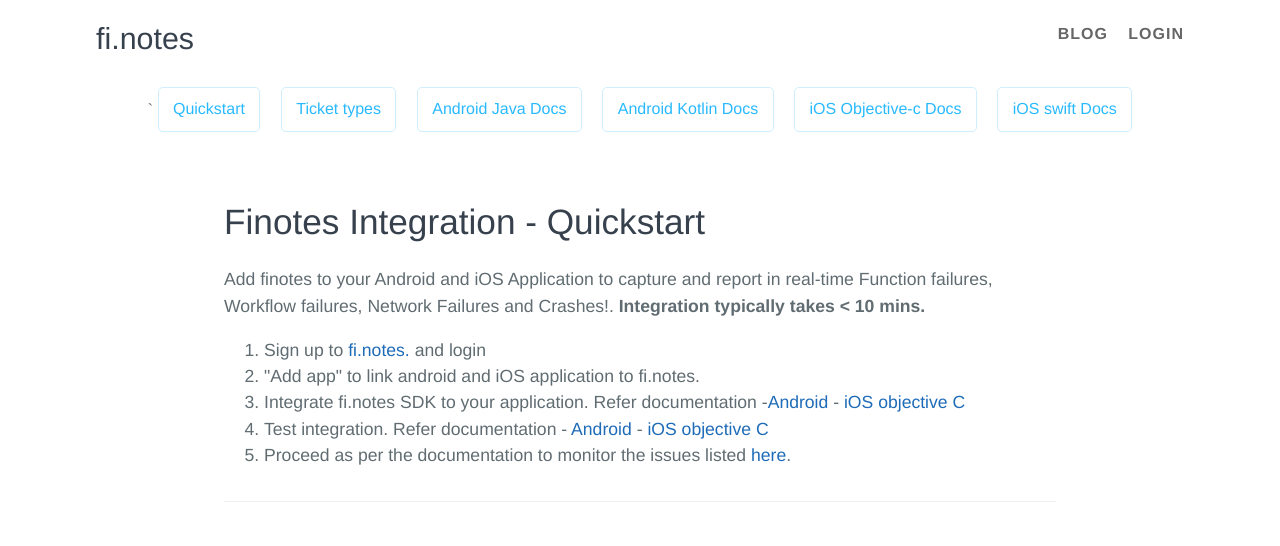
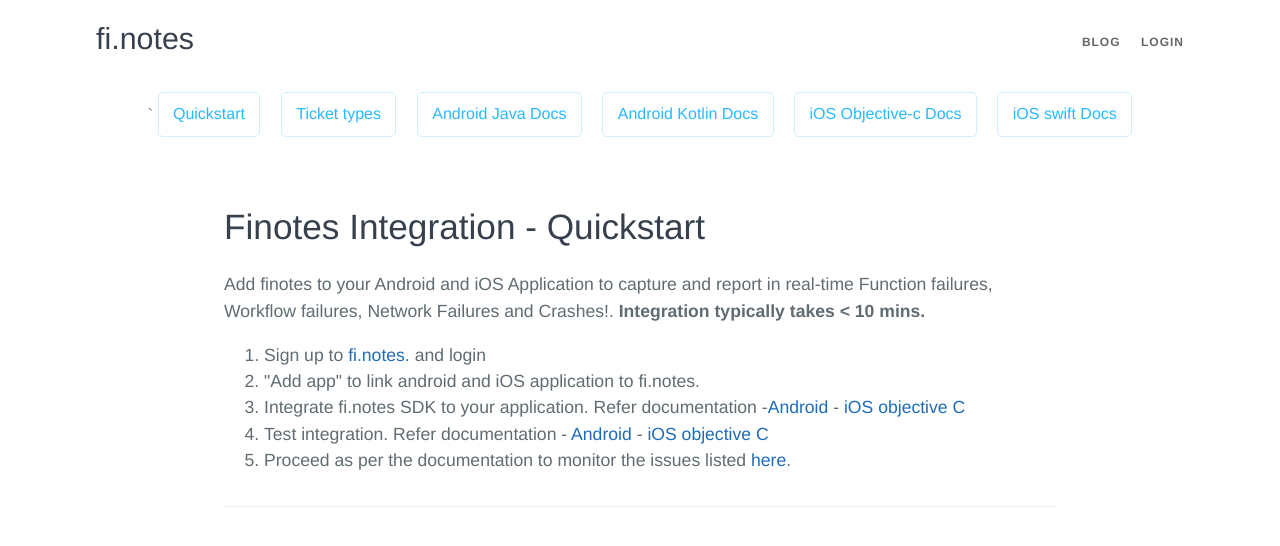
Before and after one commit to finotes/finotes.github.io, a Jekyll site: the page built from index.html, in a window 1280 px wide. Shown: the top 546 px of the page. Built offline with Jekyll 4.4.1, drawn with Linux system fonts in a browser that asks for light colours; some web fonts are replaced.

Commit message:
Update default.html

```diff
--- a/_layouts/default.html
+++ b/_layouts/default.html
@@ -67,9 +67,9 @@ drift.load('egehwnzrtt4p');
 
      <h1 class="project-name">fi.notes</h1>
 	    <span>
-		    <div style="margin-top: -72px;text-align: right;">
-			<a href="https://medium.com/finotes" class="btn" style="color: #262626;letter-spacing: 1px;text-transform: uppercase;font-weight: 700;opacity: 0.7;padding: 0;border: 0px;">BLOG</a>
-			<a href="https://app.finotes.com/" class="btn" style="color: #262626;letter-spacing: 1px;text-transform: uppercase;font-weight: 700;opacity: 0.7;padding: 0;border: 0px;">LOGIN</a>
+		    <div style="margin-top: -65px;text-align: right;">
+			<a href="https://medium.com/finotes" class="btn" style="color: #262626;letter-spacing: 1px;text-transform: uppercase;font-weight: ;opacity: 0.7;padding: 0;border: 0px;font-weight: 600;font-size: .75rem;">BLOG</a>
+			<a href="https://app.finotes.com/" class="btn" style="color: #262626;letter-spacing: 1px;text-transform: uppercase;font-weight: ;opacity: 0.7;padding: 0;border: 0px;font-weight: 600;font-size: .75rem;">LOGIN</a>
 		    </div>
 	    </span>
 	`
```
